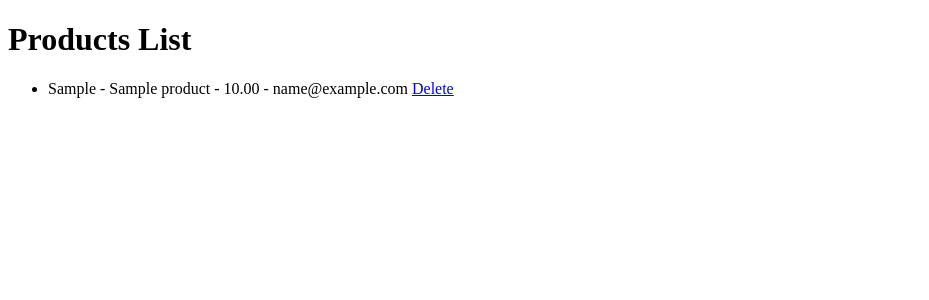
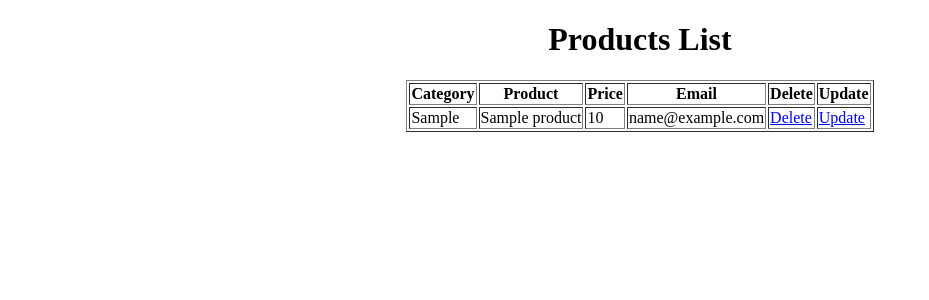
Before and after one commit to naveenkumar402/Django_Product_Inventory, a Django app: page /product/view/ in a window 1280 px wide. Shown: the top 300 px of the page, without its empty margins (0-929 px from the left). Run offline with Django 5.2, Linux system fonts and the light colour scheme; tables that the repository leaves empty hold one stand-in row (values such as "Sample post").

Commit message:
Completed

```diff
--- a/ProductInventory/ProductInventory/urls.py
+++ b/ProductInventory/ProductInventory/urls.py
@@ -16,9 +16,9 @@ Including another URLconf
 """
 from django.contrib import admin
 from django.urls import path,include
-
+from .views import homepage
 urlpatterns = [
-
+    path('',homepage, name='homepage'),
     path('admin/', admin.site.urls),
     path('product/', include('product.urls')),
     path('customer/', include('customer.urls')),
--- /dev/null
+++ b/ProductInventory/ProductInventory/views.py
@@ -0,0 +1,3 @@
+from django.shortcuts import render
+def homepage(request):
+    return render(request ,'homepage.html')
--- a/ProductInventory/customer/views.py
+++ b/ProductInventory/customer/views.py
@@ -1,6 +1,8 @@
 from django.shortcuts import render , redirect
 from .models import Customer
+
 # Create your views here.
+
 def addcustomer(request):
     if request.method == 'POST':
         name=request.POST.get('name')
@@ -8,14 +10,16 @@ def addcustomer(request):
         mobile=request.POST.get('mobile')
         state=request.POST.get('state')
         country=request.POST.get('country')
-        if not Customer.objects.filter(email=email).exists :
+        if not Customer.objects.filter(email=email).exists() :
             Customer.objects.create(name=name,email=email,mobile=mobile,state=state,country=country)
             return redirect('viewcustomer')
         return render(request,'add_customer.html',{'error_message': 'Email already exists'})
     return render(request,'add_customer.html')
+
 def viewcustomer(request):
     customer = Customer.objects.all()
     return render(request, 'view_customer.html', {'customer': customer})
+
 def deletecustomer(request,id):
     customer= Customer.objects.get(id=id)
     if request.method == 'POST':
--- a/ProductInventory/product/models.py
+++ b/ProductInventory/product/models.py
@@ -3,6 +3,7 @@ from django.db import models
 # Create your models here.
 class Products(models.Model):
     product_name=models.TextField()
-    price=models.DecimalField(max_digits=10, decimal_places=2)
+    price=models.IntegerField()
     category=models.TextField()
     email=models.EmailField()
+    mrp=models.IntegerField(default=0)
--- a/ProductInventory/product/templates/add_product.html
+++ b/ProductInventory/product/templates/add_product.html
@@ -17,7 +17,7 @@
         <label for="product_name">Name:</label><br>
         <input type="text" id="product_name" name="product_name"><br>
         <label for="price">Price:</label><br>
-        <input type="text" id="price" name="price"><br>
+        <input type="number" id="price" name="price"><br>
         <label for="email">Email:</label><br>
         <input type="email" id="email" name="email"><br>
         <button type="submit">Add Product</button>
--- a/ProductInventory/product/templates/view_Products.html
+++ b/ProductInventory/product/templates/view_Products.html
@@ -6,11 +6,30 @@
     <title>View Products</title>
 </head>
 <body>
+    <div align="center">
     <h1>Products List</h1>
-    <ul>
-        {% for product in Products %}
-            <li>{{ product.category }} - {{ product.product_name }} - {{ product.price }} - {{ product.email }} <a href="{% url 'deleteproduct' product.id %}">Delete</a></li>
-        {% endfor %}
-    </ul>
+    <table border="1">
+        <thead>
+            <tr>
+                <th>Category</th>
+                <th>Product</th>
+                <th>Price</th>
+                <th>Email</th>
+                <th>Delete</th>
+                <th>Update</th>
+            </tr>
+        </thead>
+            {% for product in Products %}
+            <tr>
+                <td>{{ product.category }}</td>
+                <td>{{ product.product_name }}</td>
+                <td>{{ product.price }}</td>
+                <td>{{ product.email }}</td>
+                <td><a href="{% url 'deleteproduct' product.id %}">Delete</a></td>
+                <td><a href="{% url 'updateproduct' product.id %}">Update</a></td>
+            </tr>
+            {% endfor %}
+    </table>
+</div>
 </body>
 </html>
--- a/ProductInventory/product/urls.py
+++ b/ProductInventory/product/urls.py
@@ -6,4 +6,6 @@ urlpatterns = [
     path('add/', views.addproduct, name='addproduct'),
     path('view/', views.viewproduct, name='viewproduct'),
     path('delete/<int:id>/', views.deleteproduct, name='deleteproduct'),
+    path('view1/',views.showproduct_price_exceed_20000, name='viewproduct1'),
+    path('update/<int:id>/',views.updateproduct,name='updateproduct'),
 ]
--- a/ProductInventory/product/views.py
+++ b/ProductInventory/product/views.py
@@ -8,17 +8,41 @@ def addproduct(request):
         price=request.POST.get('price')
         category=request.POST.get('category')
         email=request.POST.get('email')
-        if Products.objects.filter(product_name=product_name).exists :
+        if Products.objects.filter(product_name=product_name).exists():
              return render(request, 'add_product.html', {'error_message': 'Product already exists'})
         Products.objects.create(product_name=product_name,price=price,category=category,email=email)
         return redirect('viewproduct')
+
+
     return render(request,'add_product.html')
 def viewproduct(request):
     products=Products.objects.all()
     return render(request, 'view_Products.html', {'Products': products})
+
+
 def deleteproduct(request,id):
     products = Products.objects.get(id=id)
     if request.method == 'POST':
         products.delete()
         return redirect('viewproduct')
     return render(request, 'delete_product.html', {'Products': products})
+
+
+def showproduct_price_exceed_20000(request):
+    products=Products.objects.all()
+    for product in products:
+        if product.price > 20000:
+            return render(request ,'view_products1.html',{'Products':product})
+    return products
+
+
+def updateproduct(request,id):
+    product = Products.objects.get(id=id)
+    if request.method == 'POST':
+        product.product_name = request.POST.get('product_name')
+        product.price = request.POST.get('price')
+        product.category = request.POST.get('category')
+        product.email = request.POST.get('email')
+        product.save()
+        return redirect('viewproduct')
+    return render(request, 'edit_product.html', {'product': product})
```
Also changed, not shown: ProductInventory/ProductInventory/settings.py (+7 -7 lines), ProductInventory/ProductInventory/templates/homepage.html (added, +18 -0 lines), ProductInventory/product/templates/edit_product.html (added, +23 -0 lines), ProductInventory/product/templates/view_products1.html (added, +16 -0 lines), ProductInventory/product/migrations/0002_products_mrp.py (added), ProductInventory/product/migrations/0003_alter_products_price.py (added).
